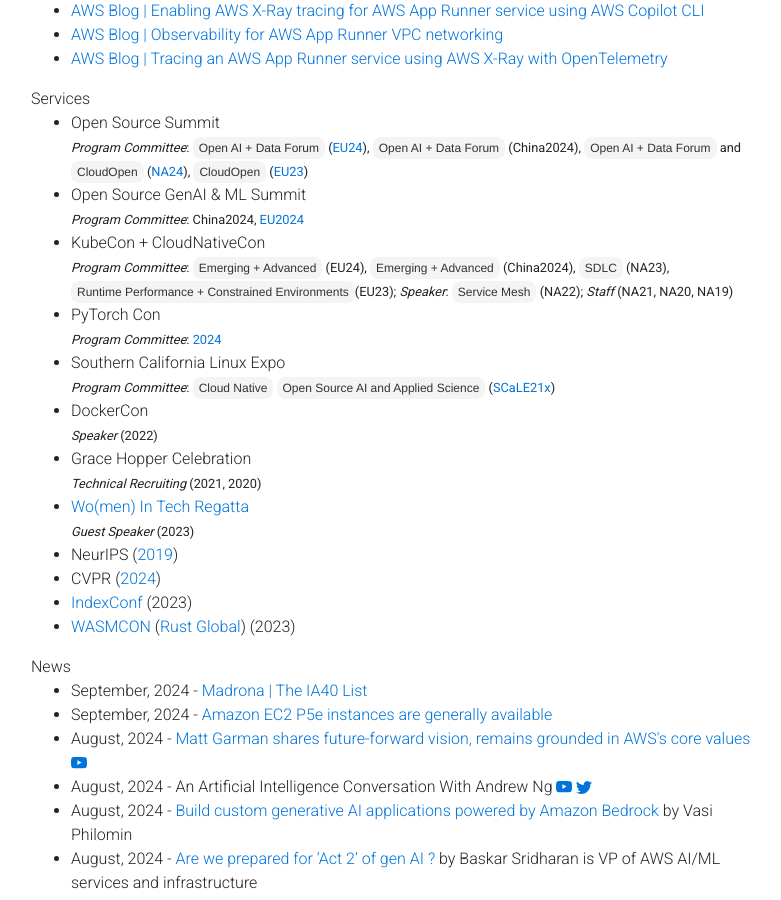
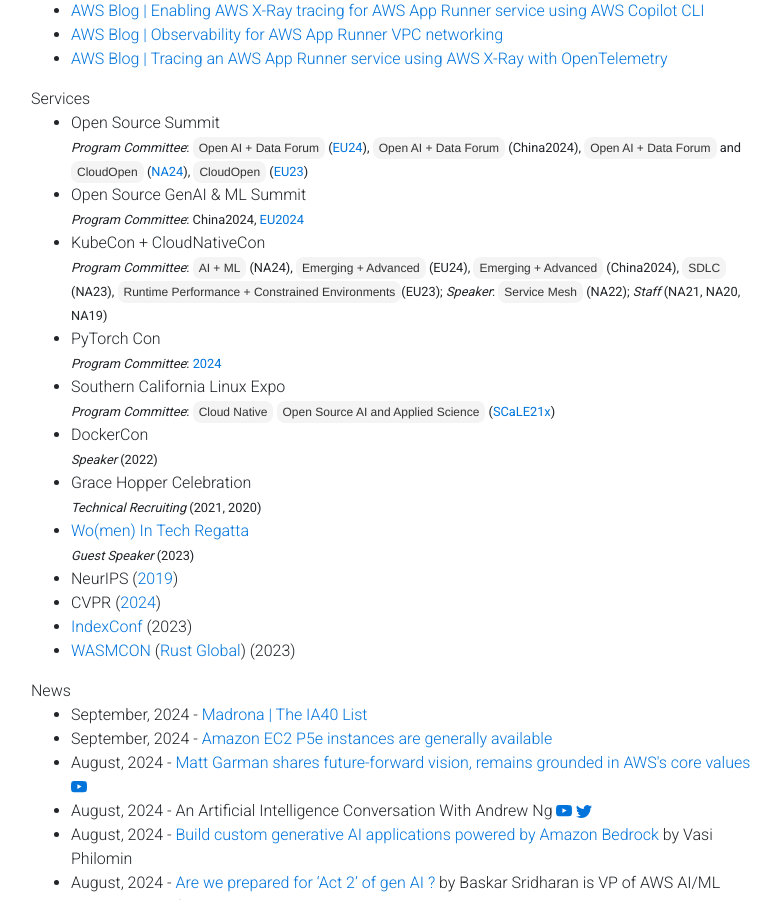
Before and after one commit to gfw001/gfw001.github.io, a Jekyll site: the page portfolio.html, which Jekyll copies as it is, in a window 1280 px wide and 900 px high, scrolled down 1123 px. Shown: the whole window, without its empty margins (54-835 px from the left). Built offline with Jekyll 4.4.1, drawn with Linux system fonts in a browser that asks for light colours; nearby versions of some CDN libraries; a style sheet for code colours, icons or effects is not loaded.

Commit message:
Update portfolio.html

```diff
--- a/portfolio.html
+++ b/portfolio.html
@@ -271,7 +271,7 @@
 	</li>
 	<li>
 		KubeCon + CloudNativeCon <br>
-		<small><i>Program Committee</i>: <button>Emerging + Advanced</button> (EU24), <button>Emerging + Advanced</button> (China2024), <button>SDLC</button> (NA23), <button>Runtime Performance + Constrained Environments</button>(EU23); <i>Speaker</i>: <button>Service Mesh</button> (NA22); <i>Staff</i> (NA21, NA20, NA19)</small>
+		<small><i>Program Committee</i>: <button>AI + ML</button> (NA24), <button>Emerging + Advanced</button> (EU24), <button>Emerging + Advanced</button> (China2024), <button>SDLC</button> (NA23), <button>Runtime Performance + Constrained Environments</button>(EU23); <i>Speaker</i>: <button>Service Mesh</button> (NA22); <i>Staff</i> (NA21, NA20, NA19)</small>
 	</li>
 	<li>
 		PyTorch Con <br>
```
